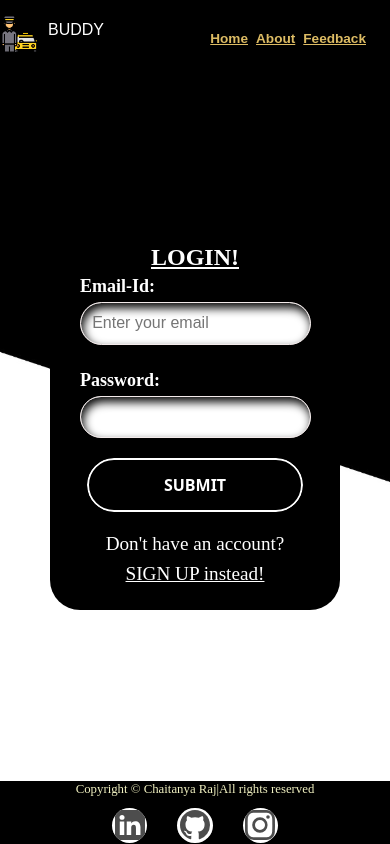
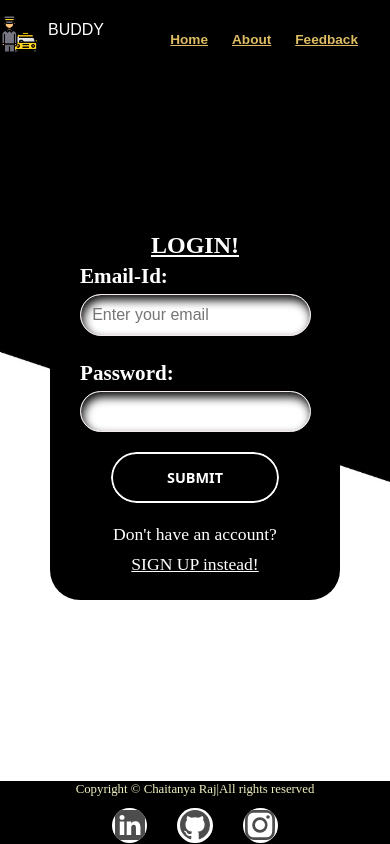
Before and after one commit to chaitanraj/BUDDY-main, a React (Vite) app: page /login in a window 390 px wide. Built offline with nearby package versions, Linux system fonts and the light colour scheme; a web font is replaced by a local one.

Commit message:
Minor Tweaks

```diff
--- a/src/Home/Home.module.css
+++ b/src/Home/Home.module.css
@@ -104,7 +104,6 @@ html, body {
   max-width: 90%;
   /* margin-left: auto;
   margin-right: auto;     */
-  font-weight: 900;
 }
 
 .optionsbutton {
@@ -415,15 +414,6 @@ html, body {
     font-weight: 750;
   }
 
-  /* .tagwrapper {
-    font-size: 2.5vh;
-  }
-
-  .heading {
-    font-size: 1.8rem;
-    margin-left: 1vh;
-  } */
-
   .button1 {
     width: 35vw;
     font-size: 1rem;
--- a/src/Signup/Signup.module.css
+++ b/src/Signup/Signup.module.css
@@ -1,3 +1,11 @@
+body,html{
+  padding: 0;
+  margin: 0;
+}
+.signupbody{
+  margin: 0vh;
+  padding: 0;
+}
 .signup {
   height: 28rem;
   width: 25rem;
@@ -327,6 +335,7 @@
     height: 30rem;
     width: 15rem;
     box-shadow: none;
+    margin-top: none;
   }
 
   .signupheader {
@@ -342,7 +351,32 @@
   }
 
   .message{
-  margin-top: 3vh;
+  margin-top: 2vh;
   }
 
 }
+@media screen and (max-width: 450px) {
+  .signup {
+  margin-top: 1px;
+  height: 26rem;
+  }
+  .signupdetailField label {
+    font-size: 2.4vh;
+  }
+
+  .signupdetailField input {
+    padding: 0.7rem;
+    height: 1.2vh;
+  }
+  .message {
+  font-size: 1rem;
+  }
+  .gender {
+  font-size: 1.1rem;
+  }
+  .btn17 {
+  width: 70%;
+  height: 3%;
+  font-size: 80%;
+  }
+}
--- a/src/components/Card.module.css
+++ b/src/components/Card.module.css
@@ -1,3 +1,8 @@
+body,html{
+  margin: 0;
+  padding: 0;
+}
+
 .login {
   height: 90%;
   max-width: 400px;
@@ -26,22 +31,19 @@
 }
 
 .message {
+  font-size: 1.2rem;
   margin-top: 2.5vh;
   display: flex;
   flex-direction: column;
   gap: 1vh;
   justify-content: center;
   align-items: center;
-  font-size: 1.2rem;
+  animation-delay: 0.6s;
    opacity: 0;
   transform: translateX(-30px);
   animation: slideInFromLeft 0.6s ease-out forwards;
 }
 
-.message {
-  opacity: 0;
-  animation-delay: 0.6s;
-}
 
 .signupinstead {
   color: white;
@@ -56,8 +58,6 @@
 }
 
 
-
-
 .loginheader {
   text-align: center;
   text-decoration: underline;
@@ -67,9 +67,10 @@
 }
 
 .gender {
+  font-size: large;
   display: flex;
   flex-wrap: wrap;
-  font-size: large;
+
   font-weight: bold;
   padding: 5px;
   margin-bottom: 15px;
@@ -117,6 +118,7 @@
   border: 1px solid #f4ebeb;
   border-radius: 9999px;
   outline: none;
+
   box-shadow: inset 2px 5px 10px rgb(5, 5, 5);
 }
 
@@ -199,6 +201,7 @@
 .btn17 {
   width: 90%;
   height: 10%;
+  font-size: 100%;
   -webkit-tap-highlight-color: transparent;
   -webkit-appearance: button;
   background-color: #000;
@@ -208,7 +211,7 @@
   font-family: ui-sans-serif, system-ui, -apple-system, BlinkMacSystemFont,
     Segoe UI, Roboto, Helvetica Neue, Arial, Noto Sans, sans-serif,
     Apple Color Emoji, Segoe UI Emoji, Segoe UI Symbol, Noto Color Emoji;
-  font-size: 100%;
+
   font-weight: 900;
   line-height: 1.5;
   margin: 0;
@@ -347,7 +350,6 @@
     width: 15rem;
     box-shadow: none;
 
-  margin-top: 2vh;
   }
 
   .loginheader {
@@ -363,8 +365,28 @@
   }
 
 }
+
 @media screen and (max-width: 450px) {
   .login {
-  margin-top: 2vh;
+  margin-top: 5px;
+  }
+  .detailField label {
+    font-size: 2.5vh;
+  }
+
+  .detailField input {
+    padding: 0.7rem;
+    height: 2vh;
+  }
+  .message {
+  font-size: 1.1rem;
+  }
+  .gender {
+  font-size: large;
+  }
+  .btn17 {
+  width: 70%;
+  height: 5%;
+  font-size: 90%;
   }
 }
--- a/src/components/Navbar.module.css
+++ b/src/components/Navbar.module.css
@@ -97,7 +97,7 @@
     }
 
     .navbar .navlink {
-        margin: 0.5rem;
+        /* margin: 0.5rem; */
         font-size: 0.7rem;
     }
 }
@@ -114,7 +114,7 @@
 
     .navbar .navlink {
         font-size: 0.85rem;
-        margin: 0.25rem;
+        /* margin: 0.25rem; */
     }
 
     .logoItem {
```
